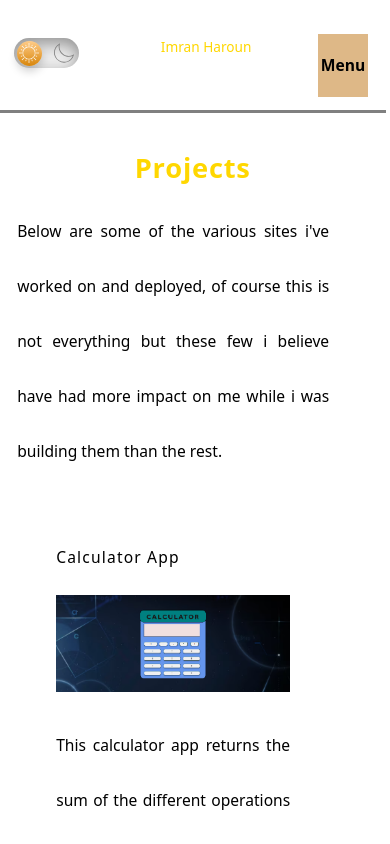
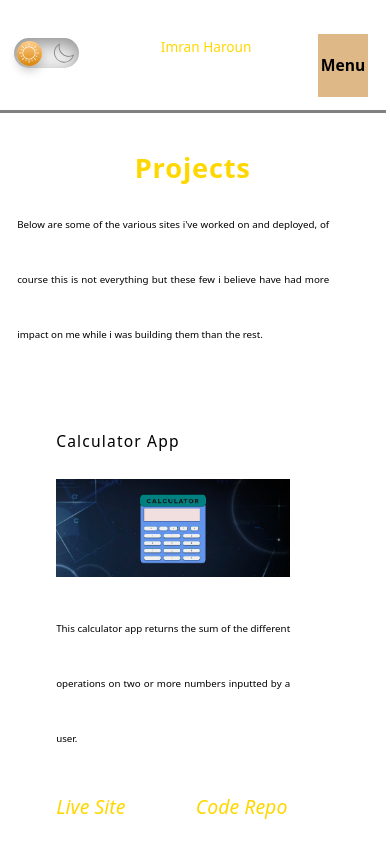
Before and after one commit to Justabingereader/Portfolio, a React (Create React App) app: page /projects in a window 390 px wide. Shown: the top 844 px of the page. Built offline with nearby package versions, Linux system fonts and the light colour scheme.

Commit message:
updated projects font

```diff
--- a/src/Projects.css
+++ b/src/Projects.css
@@ -147,7 +147,7 @@ h5 {
 
     .project-body {
         line-height: 6.5vh; /* Adjust line height for smaller screens */
-        font-size: 4vw;
+        font-size: 2.5vw;
         width: 80vw;
         margin-left: 5vw;
         margin: 1em 0 auto;
@@ -186,7 +186,7 @@ h5 {
         width: 60vw; /* Adjust width for smaller screens */
         margin-left: 0;
         margin-top: 3vh; /* Adjust margin-top for smaller screens */
-        font-size: 4vw;
+        font-size: 2.5vw;
         padding-bottom: 3vh;
     }
     .live {
```
